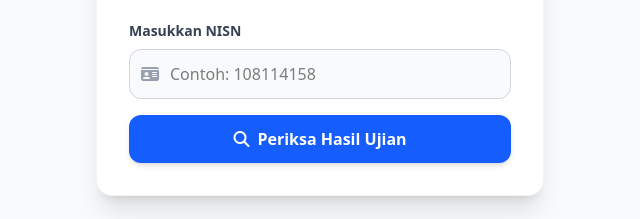
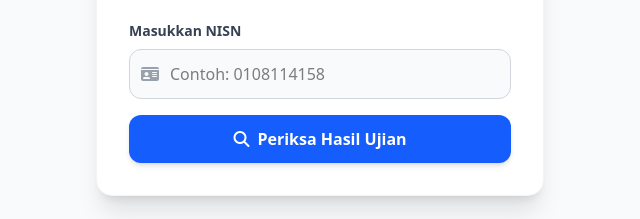
Before and after one commit to ridobudiman93/TKA2026, a plain HTML site: page index.html in a window 1280 px wide. Shown: the part 316-535 px from the top of the page, 320-960 px from the left. Drawn offline with nearby package versions, Linux system fonts and the light colour scheme.

Commit message:
Update index.html

```diff
--- a/index.html
+++ b/index.html
@@ -58,7 +58,7 @@
                         <span class="absolute inset-y-0 left-0 flex items-center pl-3 text-gray-400">
                             <i class="fas fa-id-card"></i>
                         </span>
-                        <input type="text" id="nisn-input" placeholder="Contoh: 108114158" class="w-full pl-10 pr-4 py-3 bg-gray-50 border border-gray-300 rounded-xl focus:outline-none focus:ring-2 focus:ring-blue-500 focus:bg-white transition-all">
+                        <input type="text" id="nisn-input" placeholder="Contoh: 0108114158" class="w-full pl-10 pr-4 py-3 bg-gray-50 border border-gray-300 rounded-xl focus:outline-none focus:ring-2 focus:ring-blue-500 focus:bg-white transition-all">
                     </div>
                 </div>
 
```
